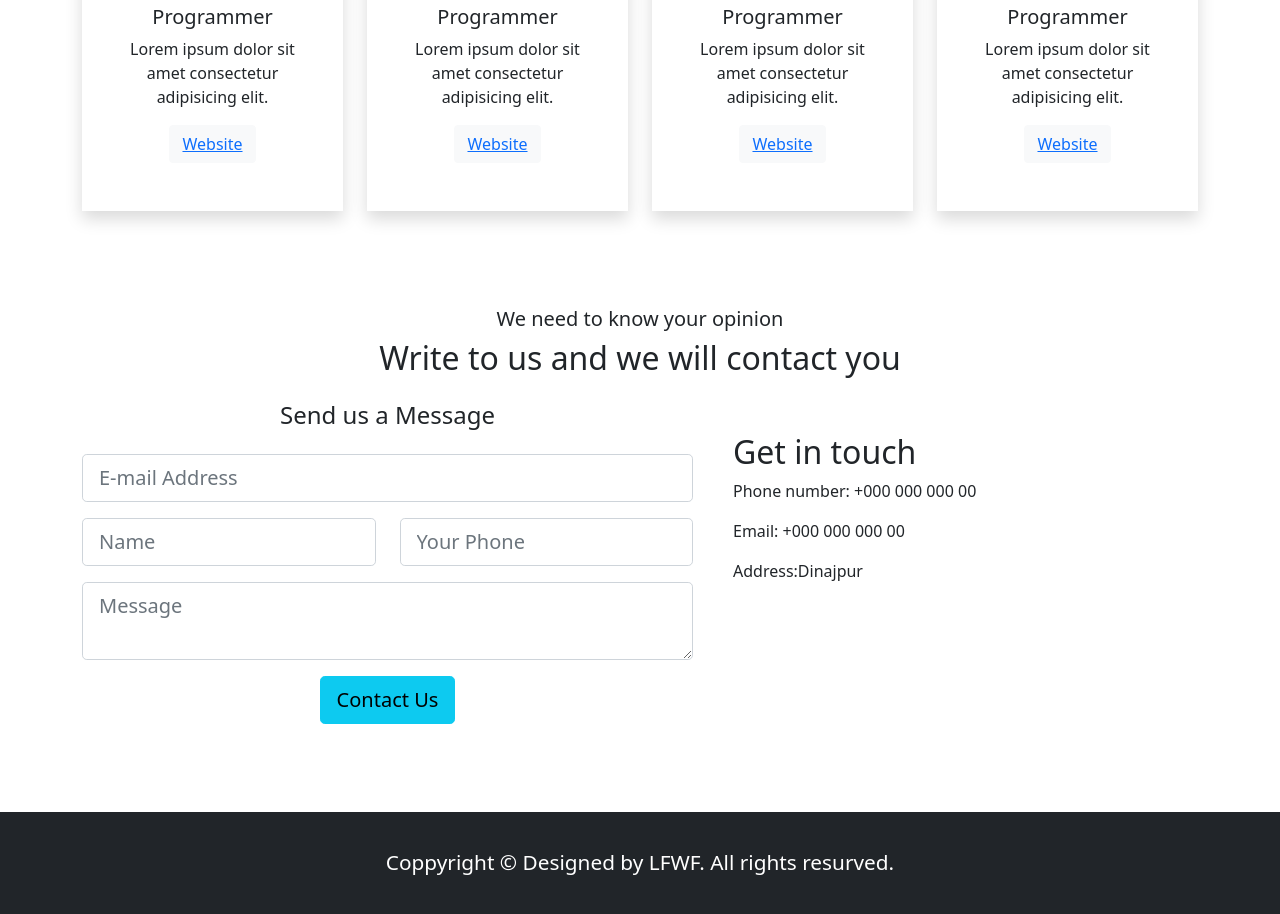
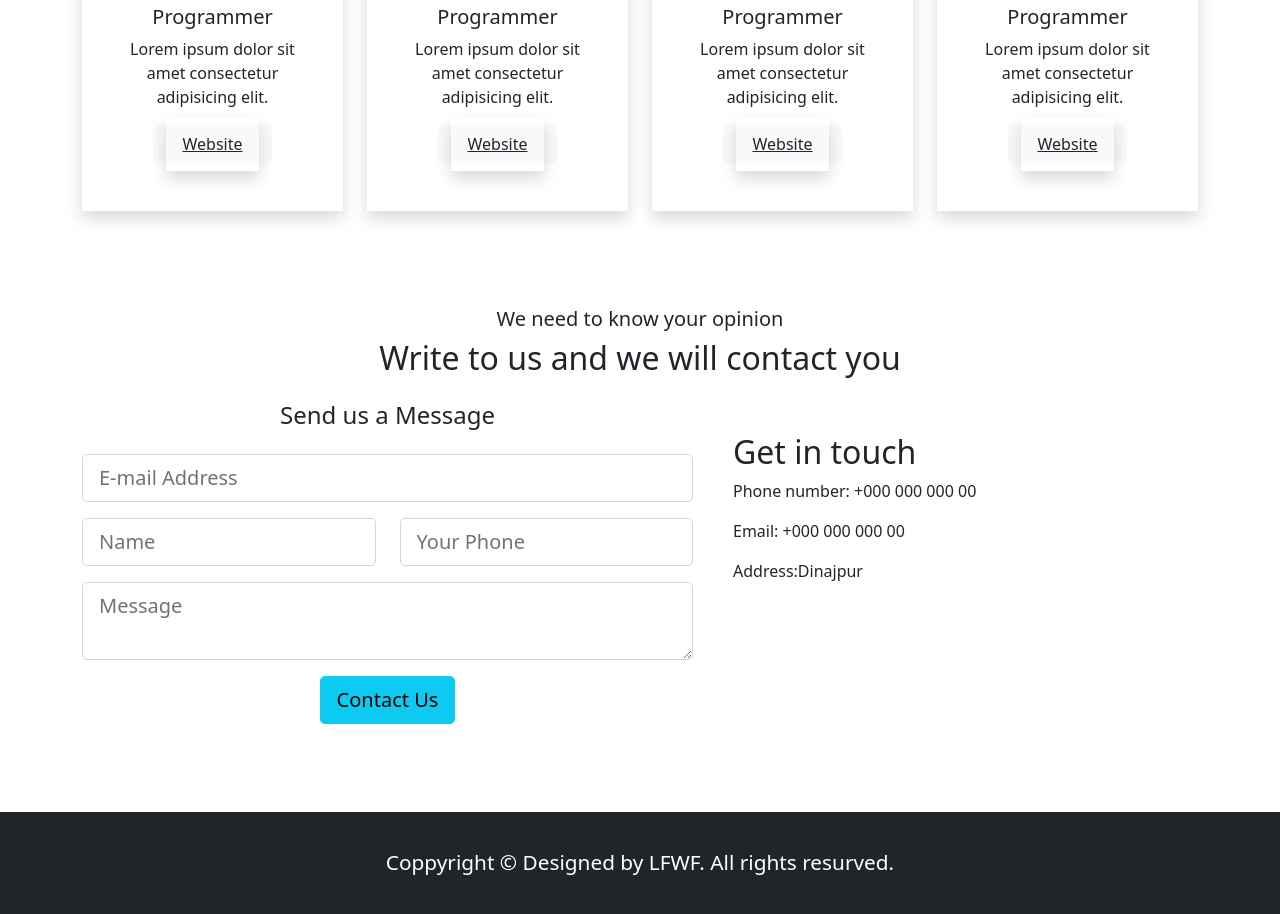
Before and after one commit to safayetullah94363/class22template, a plain HTML site: page index.html in a window 1280 px wide. Shown: the part 2059-2973 px from the top of the page. Drawn offline with nearby package versions, Linux system fonts and the light colour scheme.

Commit message:
Update index.html

```diff
--- a/index.html
+++ b/index.html
@@ -200,7 +200,7 @@
                 <h5>Programmer</h5>
                 <p>Lorem ipsum dolor sit amet consectetur adipisicing elit.</p>
                 <div class="button-down btn btn-light">
-                  <a href="#">Website</a>
+                  <a class="shadow p-3 text-dark" href="#">Website</a>
                 </div>
               </div>
             </div>
@@ -213,7 +213,7 @@
                 <h5>Programmer</h5>
                 <p>Lorem ipsum dolor sit amet consectetur adipisicing elit.</p>
                 <div class="button-down btn btn-light">
-                  <a href="#">Website</a>
+                  <a class="shadow p-3 text-dark" href="#">Website</a>
                 </div>
               </div>
             </div>
@@ -226,7 +226,7 @@
                 <h5>Programmer</h5>
                 <p>Lorem ipsum dolor sit amet consectetur adipisicing elit.</p>
                 <div class="button-down btn btn-light">
-                  <a href="#">Website</a>
+                  <a class="shadow p-3 text-dark" href="#">Website</a>
                 </div>
               </div>
             </div>
@@ -239,7 +239,7 @@
                 <h5>Programmer</h5>
                 <p>Lorem ipsum dolor sit amet consectetur adipisicing elit.</p>
                 <div class="button-down btn btn-light">
-                  <a href="#">Website</a>
+                  <a class="shadow p-3 text-dark" href="#">Website</a>
                 </div>
               </div>
             </div>
@@ -305,10 +305,6 @@
 
 
 
-
-
-
-
     <!-- Optional JavaScript; choose one of the two! -->
 
     <!-- Option 1: Bootstrap Bundle with Popper -->
```
